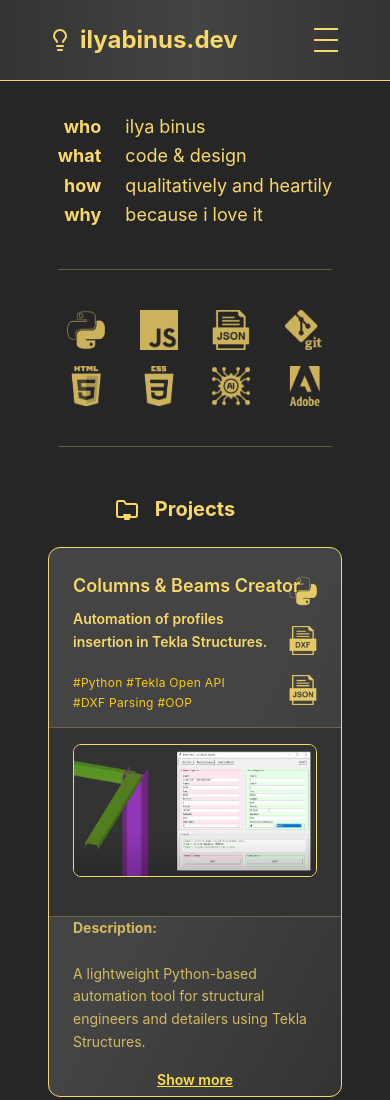
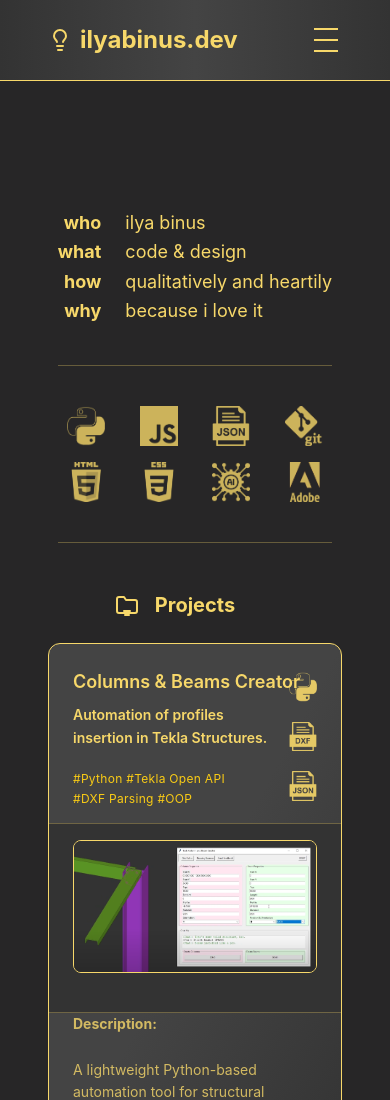
Before and after one commit to rmwizard/ilyabinus-portfolio, a plain HTML site: page index.html in a window 390 px wide. Shown: the top 1100 px of the page. Drawn offline with nearby package versions, Linux system fonts and the light colour scheme; no server answers; a script that the page names is missing.

Commit message:
Update index.html

```diff
--- a/index.html
+++ b/index.html
@@ -86,7 +86,7 @@
          <span>|</span>
          <a class="hover:underline" href="#contact">contact</a>
       </nav>
-      <div class="max-w-6xl mx-auto px-6 mt-4 sm:mt-16 grid grid-cols-1 md:grid-cols-2 gap-10">
+      <div class="max-w-6xl mx-auto px-6 pt-[96px] sm:pt-0 mt-4 sm:mt-16 grid grid-cols-1 md:grid-cols-2 gap-10">
          <!-- Left: About -->
          <section id="about" class="scroll-mt-32 mt-24 grid grid-cols-[max-content_1fr] gap-x-6 w-max mx-auto md:mx-0 md:w-full text-lg leading-relaxed md:pl-5">
             <h2 class="sr-only">About</h2>
```
